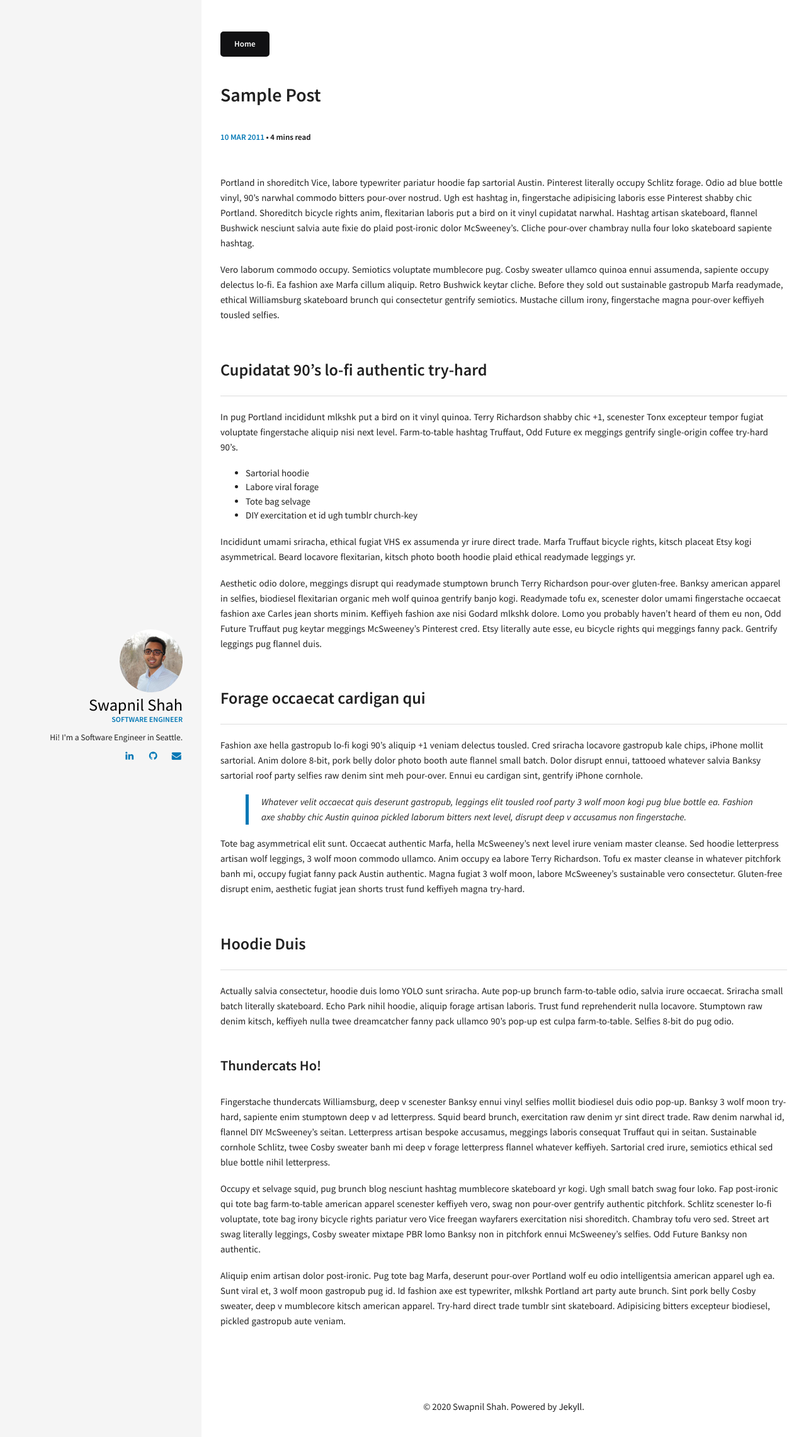
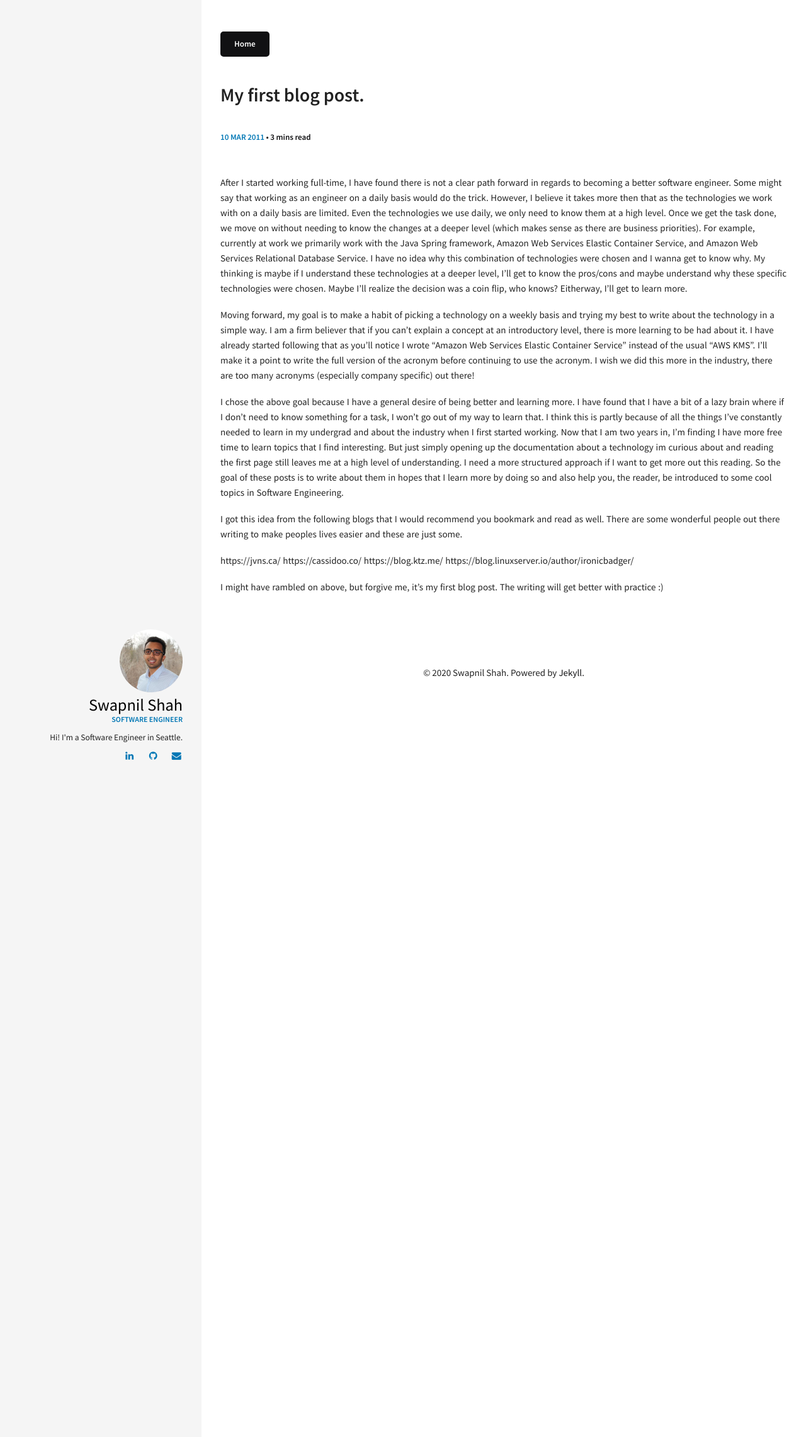
Before and after one commit to SwapnilShahGit/Website, a Jekyll site: the page built from _posts/2011-03-10-sample-post.md, in a window 1280 px wide. Shown: the top 2281 px of the page at 63% size. Built offline with Jekyll 4.4.1, drawn with Linux system fonts in a browser that asks for light colours.

Commit message:
adding first blog post

```diff
--- a/_posts/2011-03-10-sample-post.md
+++ b/_posts/2011-03-10-sample-post.md
@@ -1,44 +1,22 @@
 ---
 layout: post
-title: Sample Post
+title: My first blog post.
 excerpt: "hello world."
 categories: [sample category]
-comments: false
+comments: true
 ---
 
-Portland in shoreditch Vice, labore typewriter pariatur hoodie fap sartorial Austin. Pinterest literally occupy Schlitz forage. Odio ad blue bottle vinyl, 90's narwhal commodo bitters pour-over nostrud. Ugh est hashtag in, fingerstache adipisicing laboris esse Pinterest shabby chic Portland. Shoreditch bicycle rights anim, flexitarian laboris put a bird on it vinyl cupidatat narwhal. Hashtag artisan skateboard, flannel Bushwick nesciunt salvia aute fixie do plaid post-ironic dolor McSweeney's. Cliche pour-over chambray nulla four loko skateboard sapiente hashtag.
+After I started working full-time, I have found there is not a clear path forward in regards to becoming a better software engineer. Some might say that working as an engineer on a daily basis would do the trick. However, I believe it takes more then that as the technologies we work with on a daily basis are limited. Even the technologies we use daily, we only need to know them at a high level. Once we get the task done, we move on without needing to know the changes at a deeper level (which makes sense as there are business priorities).  For example, currently at work we primarily work with the Java Spring framework, Amazon Web Services Elastic Container Service, and Amazon Web Services Relational Database Service. I have no idea why this combination of technologies were chosen and I wanna get to know why. My thinking is maybe if I understand these technologies at a deeper level, I'll get to know the pros/cons and maybe understand why these specific technologies were chosen. Maybe I'll realize the decision was a coin flip, who knows? Eitherway, I'll get to learn more.
 
-Vero laborum commodo occupy. Semiotics voluptate mumblecore pug. Cosby sweater ullamco quinoa ennui assumenda, sapiente occupy delectus lo-fi. Ea fashion axe Marfa cillum aliquip. Retro Bushwick keytar cliche. Before they sold out sustainable gastropub Marfa readymade, ethical Williamsburg skateboard brunch qui consectetur gentrify semiotics. Mustache cillum irony, fingerstache magna pour-over keffiyeh tousled selfies.
+Moving forward, my goal is to make a habit of picking a technology on a weekly basis and trying my best to write about the technology in a simple way. I am a firm believer that if you can't explain a concept at an introductory level, there is more learning to be had about it. I have already started following that as you'll notice I wrote "Amazon Web Services Elastic Container Service" instead of the usual "AWS KMS". I'll make it a point to write the full version of the acronym before continuing to use the acronym. I wish we did this more in the industry, there are too many acronyms (especially company specific) out there!
 
-## Cupidatat 90's lo-fi authentic try-hard
+I chose the above goal because I have a general desire of being better and learning more. I have found that I have a bit of a lazy brain where if I don't need to know something for a task, I won't go out of my way to learn that. I think this is partly because of all the things I've constantly needed to learn in my undergrad and about the industry when I first started working. Now that I am two years in, I'm finding I have more free time to learn topics that I find interesting. But just simply opening up the documentation about a technology im curious about and reading the first page still leaves me at a high level of understanding. I need a more structured approach if I want to get more out this reading. So the goal of these posts is to write about them in hopes that I learn more by doing so and also help you, the reader, be introduced to some cool topics in Software Engineering.
 
-In pug Portland incididunt mlkshk put a bird on it vinyl quinoa. Terry Richardson shabby chic +1, scenester Tonx excepteur tempor fugiat voluptate fingerstache aliquip nisi next level. Farm-to-table hashtag Truffaut, Odd Future ex meggings gentrify single-origin coffee try-hard 90's.
+I got this idea from the following blogs that I would recommend you bookmark and read as well. There are some wonderful people out there writing to make peoples lives easier and these are just some.
 
-* Sartorial hoodie
-* Labore viral forage
-* Tote bag selvage
-* DIY exercitation et id ugh tumblr church-key
+https://jvns.ca/
+https://cassidoo.co/
+https://blog.ktz.me/
+https://blog.linuxserver.io/author/ironicbadger/
 
-Incididunt umami sriracha, ethical fugiat VHS ex assumenda yr irure direct trade. Marfa Truffaut bicycle rights, kitsch placeat Etsy kogi asymmetrical. Beard locavore flexitarian, kitsch photo booth hoodie plaid ethical readymade leggings yr.
-
-Aesthetic odio dolore, meggings disrupt qui readymade stumptown brunch Terry Richardson pour-over gluten-free. Banksy american apparel in selfies, biodiesel flexitarian organic meh wolf quinoa gentrify banjo kogi. Readymade tofu ex, scenester dolor umami fingerstache occaecat fashion axe Carles jean shorts minim. Keffiyeh fashion axe nisi Godard mlkshk dolore. Lomo you probably haven't heard of them eu non, Odd Future Truffaut pug keytar meggings McSweeney's Pinterest cred. Etsy literally aute esse, eu bicycle rights qui meggings fanny pack. Gentrify leggings pug flannel duis.
-
-## Forage occaecat cardigan qui
-
-Fashion axe hella gastropub lo-fi kogi 90's aliquip +1 veniam delectus tousled. Cred sriracha locavore gastropub kale chips, iPhone mollit sartorial. Anim dolore 8-bit, pork belly dolor photo booth aute flannel small batch. Dolor disrupt ennui, tattooed whatever salvia Banksy sartorial roof party selfies raw denim sint meh pour-over. Ennui eu cardigan sint, gentrify iPhone cornhole.
-
-> Whatever velit occaecat quis deserunt gastropub, leggings elit tousled roof party 3 wolf moon kogi pug blue bottle ea. Fashion axe shabby chic Austin quinoa pickled laborum bitters next level, disrupt deep v accusamus non fingerstache.
-
-Tote bag asymmetrical elit sunt. Occaecat authentic Marfa, hella McSweeney's next level irure veniam master cleanse. Sed hoodie letterpress artisan wolf leggings, 3 wolf moon commodo ullamco. Anim occupy ea labore Terry Richardson. Tofu ex master cleanse in whatever pitchfork banh mi, occupy fugiat fanny pack Austin authentic. Magna fugiat 3 wolf moon, labore McSweeney's sustainable vero consectetur. Gluten-free disrupt enim, aesthetic fugiat jean shorts trust fund keffiyeh magna try-hard.
-
-## Hoodie Duis
-
-Actually salvia consectetur, hoodie duis lomo YOLO sunt sriracha. Aute pop-up brunch farm-to-table odio, salvia irure occaecat. Sriracha small batch literally skateboard. Echo Park nihil hoodie, aliquip forage artisan laboris. Trust fund reprehenderit nulla locavore. Stumptown raw denim kitsch, keffiyeh nulla twee dreamcatcher fanny pack ullamco 90's pop-up est culpa farm-to-table. Selfies 8-bit do pug odio.
-
-### Thundercats Ho!
-
-Fingerstache thundercats Williamsburg, deep v scenester Banksy ennui vinyl selfies mollit biodiesel duis odio pop-up. Banksy 3 wolf moon try-hard, sapiente enim stumptown deep v ad letterpress. Squid beard brunch, exercitation raw denim yr sint direct trade. Raw denim narwhal id, flannel DIY McSweeney's seitan. Letterpress artisan bespoke accusamus, meggings laboris consequat Truffaut qui in seitan. Sustainable cornhole Schlitz, twee Cosby sweater banh mi deep v forage letterpress flannel whatever keffiyeh. Sartorial cred irure, semiotics ethical sed blue bottle nihil letterpress.
-
-Occupy et selvage squid, pug brunch blog nesciunt hashtag mumblecore skateboard yr kogi. Ugh small batch swag four loko. Fap post-ironic qui tote bag farm-to-table american apparel scenester keffiyeh vero, swag non pour-over gentrify authentic pitchfork. Schlitz scenester lo-fi voluptate, tote bag irony bicycle rights pariatur vero Vice freegan wayfarers exercitation nisi shoreditch. Chambray tofu vero sed. Street art swag literally leggings, Cosby sweater mixtape PBR lomo Banksy non in pitchfork ennui McSweeney's selfies. Odd Future Banksy non authentic.
-
-Aliquip enim artisan dolor post-ironic. Pug tote bag Marfa, deserunt pour-over Portland wolf eu odio intelligentsia american apparel ugh ea. Sunt viral et, 3 wolf moon gastropub pug id. Id fashion axe est typewriter, mlkshk Portland art party aute brunch. Sint pork belly Cosby sweater, deep v mumblecore kitsch american apparel. Try-hard direct trade tumblr sint skateboard. Adipisicing bitters excepteur biodiesel, pickled gastropub aute veniam.
+I might have rambled on above, but forgive me, it's my first blog post. The writing will get better with practice :)
```
